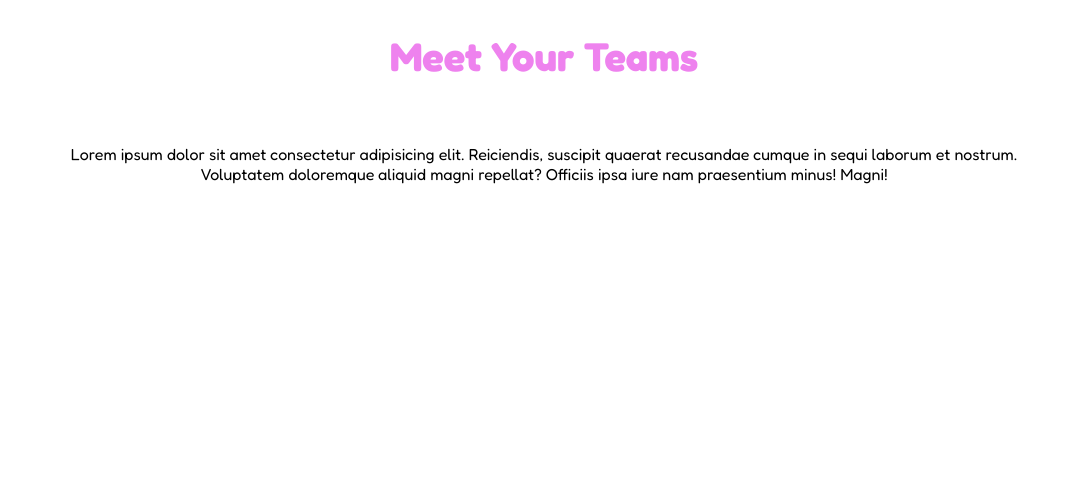
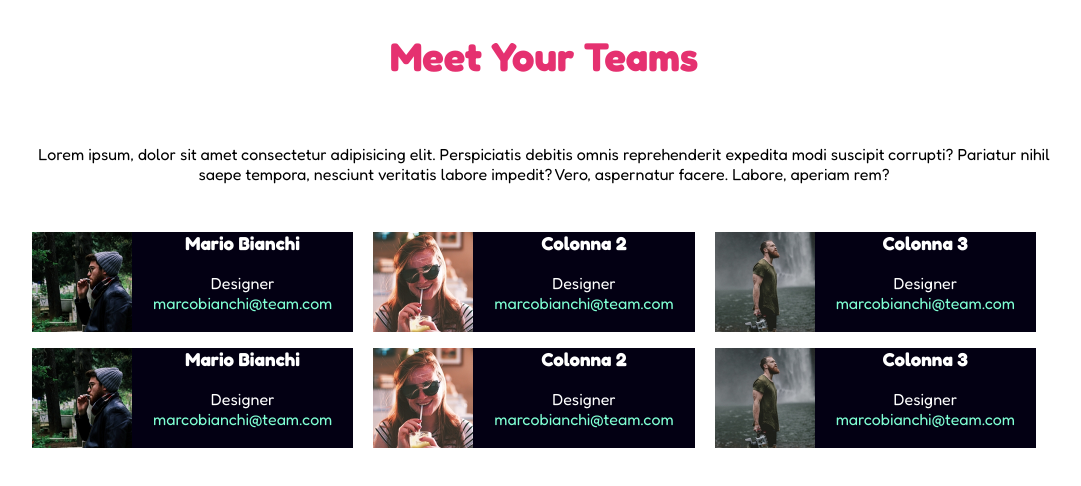
Before and after one commit to Luigidefilippo/html-css-float-cards, a plain HTML site: page index.html in a window 1280 px wide. Shown: the whole page, without its empty margins (96-1177 px from the left). Drawn offline with Linux system fonts and the light colour scheme.

Commit message:
next section

```diff
--- a/css/style.css
+++ b/css/style.css
@@ -14,6 +14,16 @@ body {
     font-family: 'Fredoka', sans-serif;
     background-color: white;
     color: violet;
+}
+.header{
+    width: 80%;
+    max-width: 1100px;
+    margin: 0 auto;
+    margin-top: 2rem;
+    text-align: center;
+}
+.description{
+    color: black;
 }
 
 section{
@@ -36,4 +46,44 @@ h1{
 .description{
     color: black;
     margin-top: 4rem;
+    margin-bottom: 3rem;
 }
+
+.clearfix::after {
+    content: "";
+    display:table;
+    clear: both;
+}
+
+/* Typography */
+h1,
+h2 {
+    color: #e53170;
+    margin-bottom: 1em;
+}
+
+h3 {
+    color: white;
+    margin-bottom: 1em;
+}
+
+.testo{
+    color: white;
+}
+
+#email{
+    color: aquamarine;
+
+}
+
+.col {
+    background-color: #030013;
+    width: calc(100% / 3 - 20px);
+    float: left;
+    margin-right: 20px;
+    text-align: center;
+}
+.image{
+    float: left;
+    width: 100px;
+}
--- a/index.html
+++ b/index.html
@@ -14,34 +14,68 @@
 
 </head>
 <body>
-    <!-- Main -->
+    <!-- header -->
+    <header class="header">
+        <h1>Meet Your Teams</h1>
+    </header>
+    <!-- /Header -->
     <main>
         <div class="container">
-            <!-- Title Section -->
+
             <section>
-                <h1>Meet Your Teams</h1>
-                <p class="description">Lorem ipsum dolor sit amet consectetur adipisicing elit. Reiciendis, suscipit quaerat recusandae cumque in sequi laborum et nostrum. Voluptatem doloremque aliquid magni repellat? Officiis ipsa iure nam praesentium minus! Magni!</p>
-            </section>
-            <!-- /finish title section -->
+                <p class="description">Lorem ipsum, dolor sit amet consectetur adipisicing elit. Perspiciatis debitis omnis reprehenderit expedita modi suscipit corrupti? Pariatur nihil saepe tempora, nesciunt veritatis labore impedit? Vero, aspernatur facere. Labore, aperiam rem?</p>
 
-            <!-- Card Section -->
-            <section>
-                <div class="Male-famale-1">
+
+                <div class="row clearfix">
                     <div class="col">
-                        <div class="first-card">
-                            <img src="" alt="">
-
-                        </div>
+                        <img class="image" src="img/male1.png" alt="Marco-designer">
+                        <h3>Mario Bianchi</h3>
+                        <p class="testo">Designer</p>
+                        <p id="email">marcobianchi@team.com</p>
+                    </div>
+                    <div class="col middle">
+                        <img class="image" src="img/female1.png" alt="Laura-Font">
+                        <h3>Colonna 2</h3>
+                        <p class="testo">Designer</p>
+                        <p id="email">marcobianchi@team.com</p>
+                    </div>
+                    <div class="col">
+                        <img class="image" src="img/male2.png" alt="Giorgio-backend">
+                        <h3>Colonna 3</h3>
+                        <p class="testo">Designer</p>
+                        <p id="email">marcobianchi@team.com</p>
                     </div>
                 </div>
+
             </section>
 
+            <!-- Next section -->
+            <div class="row clearfix">
+                <div class="col">
+                    <img class="image" src="img/male1.png" alt="Marco-designer">
+                    <h3>Mario Bianchi</h3>
+                    <p class="testo">Designer</p>
+                    <p id="email">marcobianchi@team.com</p>
+                </div>
+                <div class="col middle">
+                    <img class="image" src="img/female1.png" alt="Laura-Font">
+                    <h3>Colonna 2</h3>
+                    <p class="testo">Designer</p>
+                    <p id="email">marcobianchi@team.com</p>
+                </div>
+                <div class="col">
+                    <img class="image" src="img/male2.png" alt="Giorgio-backend">
+                    <h3>Colonna 3</h3>
+                    <p class="testo">Designer</p>
+                    <p id="email">marcobianchi@team.com</p>
+                </div>
+            </div>
 
-
-            <!-- /Finish Card section -->
-
+        </section>
+            <!-- /Next section -->
         </div>
     </main>
+    <!-- /Main -->
     <!-- /Main -->
 
 
```
